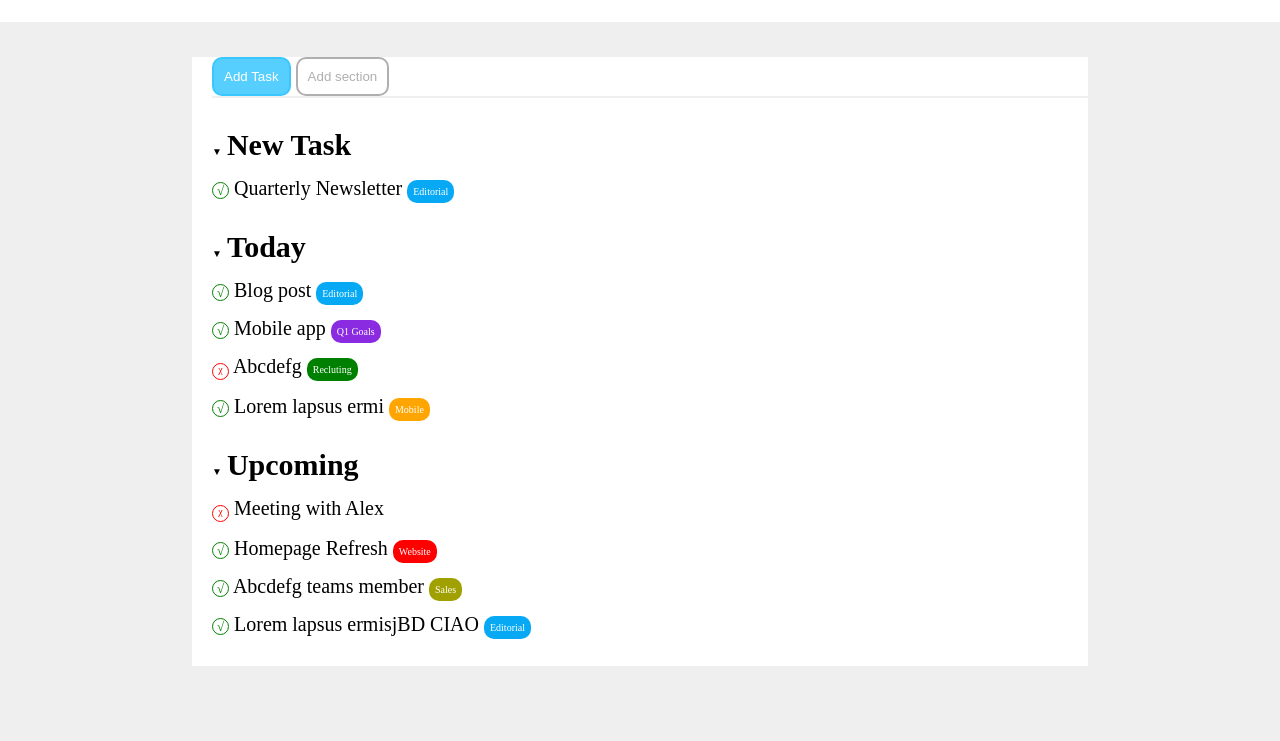
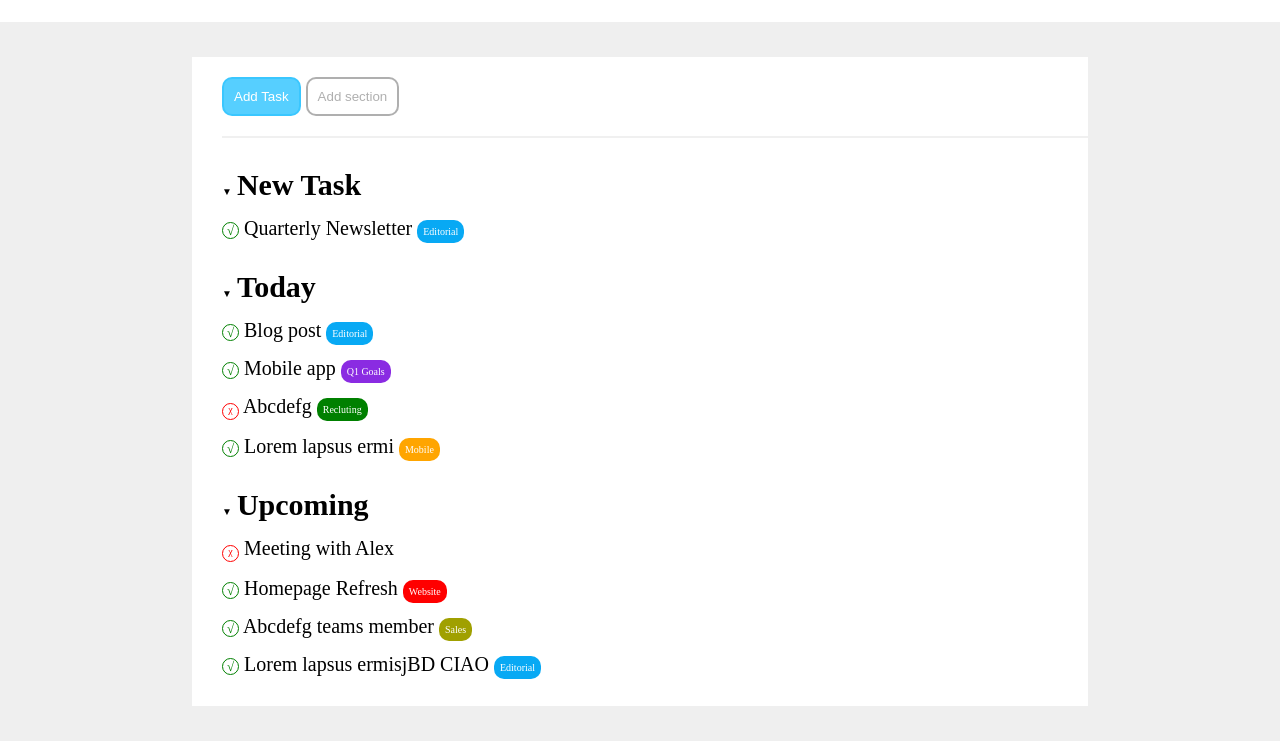
Before and after one commit to lorenzotroiano/html-css-toboolist, a plain HTML site: page index.html in a window 1280 px wide. Shown: the part 88-829 px from the top of the page. Before the commit the page ends 800 px from the top, so only its background shows below. Drawn offline with Linux system fonts and the light colour scheme.

Commit message:
aggiustato padding left

```diff
--- a/css/style.css
+++ b/css/style.css
@@ -62,12 +62,13 @@ button {
 
 .bordo-button{
     border-bottom: solid rgba(217, 217, 217, 0.4) 2px;
-
+    padding-top: 20px;
+    padding-bottom: 20px;
 }
 /* fine stile bottone */
 
 .spazio-sinistra {
-    padding-left: 20px;
+    padding-left: 30px;
 }
 
 /* stile del contenuto a tendina */
```
